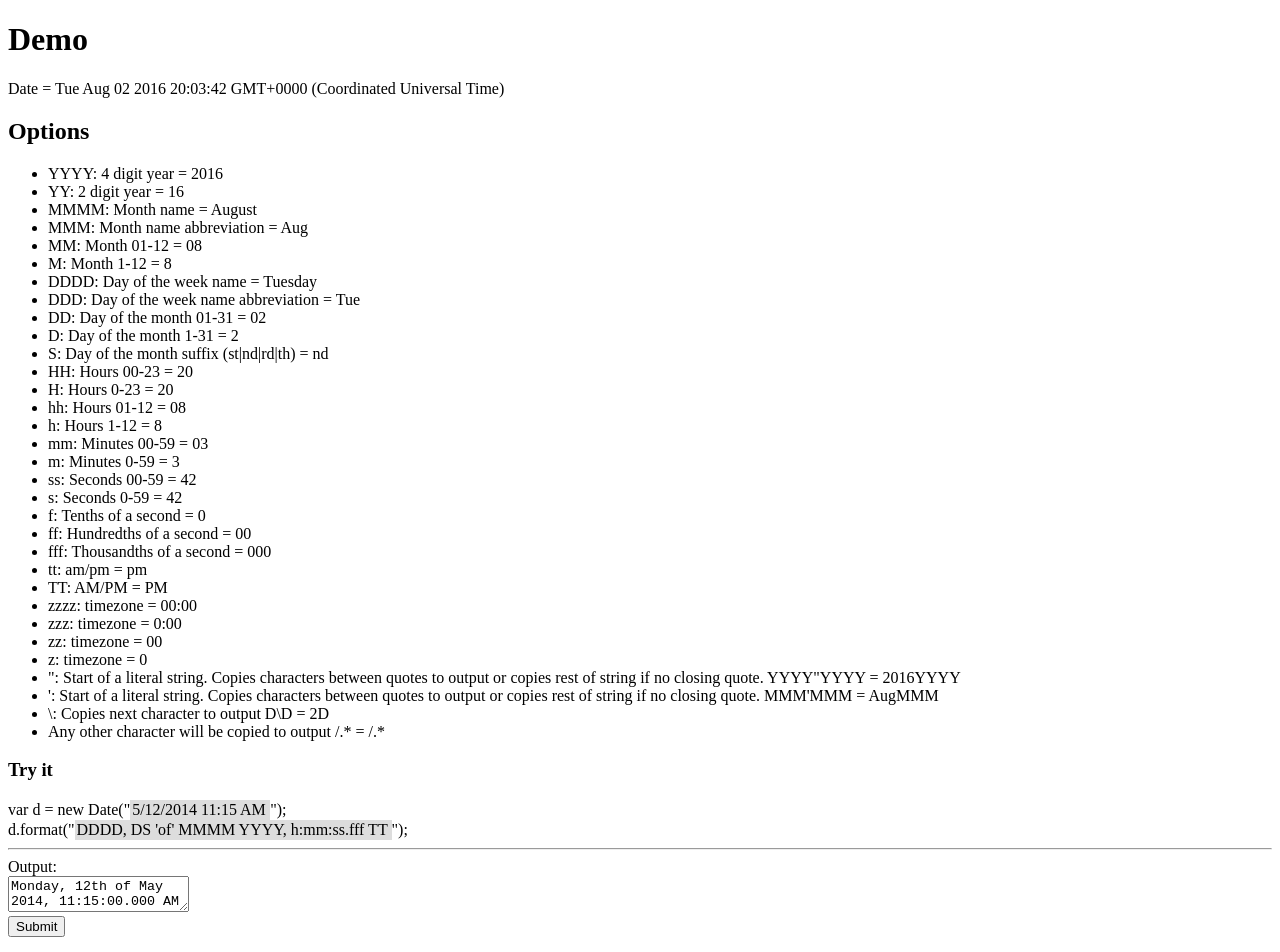
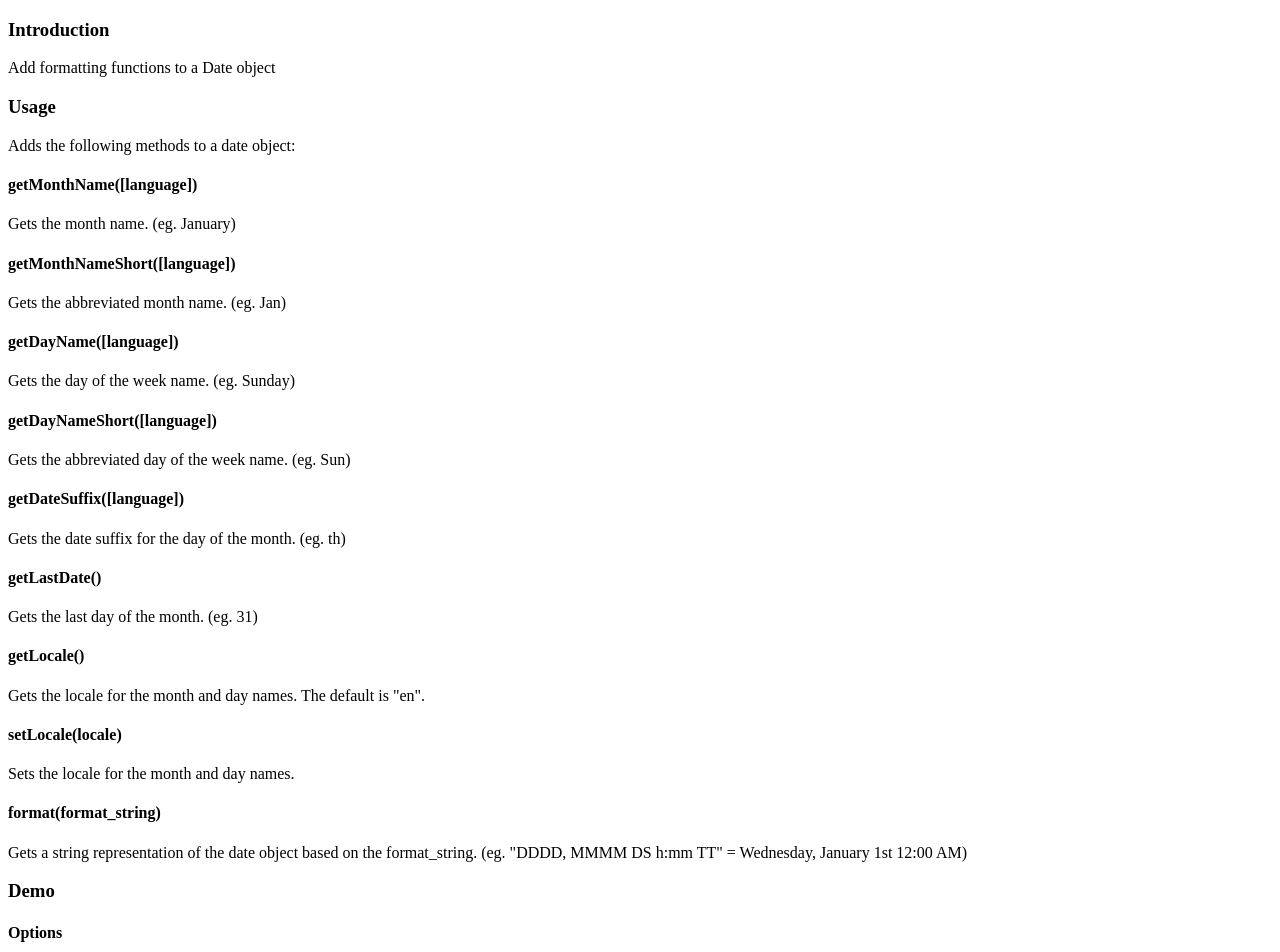
Before and after one commit to UziTech/js-date-format, a plain HTML site: page js-date-format.html in a window 1280 px wide. Shown: the top 952 px of the page. Drawn offline with Linux system fonts and the light colour scheme.

Commit message:
update html test

```diff
--- a/js-date-format.html
+++ b/js-date-format.html
@@ -1,13 +1,40 @@
-<!doctype html>
+<!DOCTYPE html>
 <html>
   <head>
-<title>js-date-format demo</title>
+    <meta charset='utf-8'>
+    <title>js-date-format</title>
+  </head>
+
+  <body>
+
+    <div class="container">
+      <section id="main_content">
+				<h3>Introduction</h3>
+				<p>Add formatting functions to a Date object</p>
+				<h3>Usage</h3>
+				<p>Adds the following methods to a date object:</p>
+				<h4>getMonthName([language])</h4>
+				Gets the month name. (eg. January)
+				<h4>getMonthNameShort([language])</h4>
+				Gets the abbreviated month name. (eg. Jan)
+				<h4>getDayName([language])</h4>
+				Gets the day of the week name. (eg. Sunday)
+				<h4>getDayNameShort([language])</h4>
+				Gets the abbreviated day of the week name. (eg. Sun)
+				<h4>getDateSuffix([language])</h4>
+				Gets the date suffix for the day of the month. (eg. th)
+				<h4>getLastDate()</h4>
+				Gets the last day of the month. (eg. 31)
+				<h4>getLocale()</h4>
+				Gets the locale for the month and day names. The default is "en".
+				<h4>setLocale(locale)</h4>
+				Sets the locale for the month and day names.
+				<h4>format(format_string)</h4>
+				Gets a string representation of the date object based on the format_string. (eg. "DDDD, MMMM DS h:mm TT" = Wednesday, January 1st 12:00 AM)
+				<h3>Demo</h3>
 				<script type="text/javascript" src="js-date-format.js"></script>
-</head>
-<body>
-  <h1>Demo</h1>
-    Date = <script type="text/javascript">document.write((new Date).toString());</script>
-  <h2>Options</h2>
+				<script type="text/javascript" src="locales/all.js"></script>
+				<h4>Options</h4>
 				<ul>
 					<li>YYYY: 4 digit year = <script type="text/javascript">document.write((new Date).format("YYYY"));</script></li>
 					<li>YY: 2 digit year = <script type="text/javascript">document.write((new Date).format("YY"));</script></li>
@@ -33,47 +60,53 @@
 					<li>fff: Thousandths of a second = <script type="text/javascript">document.write((new Date).format("fff"));</script></li>
 					<li>tt: am/pm = <script type="text/javascript">document.write((new Date).format("tt"));</script></li>
 					<li>TT: AM/PM = <script type="text/javascript">document.write((new Date).format("TT"));</script></li>
-    <li>zzzz: timezone = <script type="text/javascript">document.write((new Date).format("zzzz"));</script>
-    <li>zzz: timezone = <script type="text/javascript">document.write((new Date).format("zzz"));</script>
-    <li>zz: timezone = <script type="text/javascript">document.write((new Date).format("zz"));</script>
-    <li>z: timezone = <script type="text/javascript">document.write((new Date).format("z"));</script>
+					<li>zzzz: timezone = <script type="text/javascript">document.write((new Date).format("zzzz"));</script></li>
+					<li>zzz: timezone = <script type="text/javascript">document.write((new Date).format("zzz"));</script></li>
+					<li>zz: timezone = <script type="text/javascript">document.write((new Date).format("zz"));</script></li>
+					<li>z: timezone = <script type="text/javascript">document.write((new Date).format("z"));</script></li>
 					<li>": Start of a literal string. Copies characters between quotes to output or copies rest of string if no closing quote. YYYY"YYYY = <script type="text/javascript">document.write((new Date).format("YYYY\"YYYY"));</script></li>
 					<li>': Start of a literal string. Copies characters between quotes to output or copies rest of string if no closing quote. MMM'MMM = <script type="text/javascript">document.write((new Date).format("MMM'MMM"));</script></li>
 					<li>\: Copies next character to output D\D = <script type="text/javascript">document.write((new Date).format("D\\D"));</script></li>
 					<li>Any other character will be copied to output /.* = <script type="text/javascript">document.write((new Date).format("/.*"));</script></li>
 				</ul>
 				<h3>Try it</h3>
-  var d = new Date("<input id="date" value="5/12/2014 11:15 AM" style="border: 0 none;font-size:12pt; font-family:serif;background-color: #ddd" />");<br />
-  d.format("<input id="pattern" value="DDDD, DS 'of' MMMM YYYY, h:mm:ss.fff TT" style="border: 0 none;font-size:12pt; font-family:serif;background-color:#ddd" />");<br/>
-  <hr />
-  <div>Output:</div>
-  <textarea id="format" placeholder="Format" readonly></textarea><br/>
-  <button type="button" onclick="formatPattern();">Submit</button>
+				<p>
+					<label for="locales">Locale</label><br />
+					<select id="locales"></select><br />
+					<label for="pattern">Pattern:</label><br/>
+					<textarea id="pattern" placeholder="Pattern">DDDD, MMMM DS h:mm:ss.fff TT</textarea><br/>
+					<label for="format">Output:</label><br/>
+					<textarea id="format" placeholder="Format" readonly=""></textarea><br/>
 					<script type="text/javascript">
-    var pattern = document.getElementById("pattern");
-    var date = document.getElementById("date");
-    date.onkeyup = pattern.onkeyup = function(){
-      var span = document.createElement("span");
-      span.innerHTML = this.value;
-      document.body.appendChild(span);
-      this.style.width = (span.offsetWidth + 2) + "px";
-      document.body.removeChild(span);
-    };
-    pattern.onkeyup();
-    date.onkeyup();
-    function formatPattern(){
+						var locales = document.getElementById("locales");
 						var pattern = document.getElementById("pattern");
 						var format = document.getElementById("format");
-      var date = document.getElementById("date");
-      var d = new Date(date.value);
-      if(isNaN(d.getTime()))
-      {
-        format.value = "Invalid Date";
-      } else {
+						function formatPattern() {
+							var d = new Date();
 							format.value = d.format(pattern.value);
 						}
-    };
+						function changeLocale() {
+							var locale = locales.value;
+							Date.setLocale(locale);
+							formatPattern();
+						}
+						function setLocales() {
+							for (var locale in Date.locales) {
+								var option = document.createElement("option");
+								option.innerHTML = locale;
+								locales.appendChild(option);
+							}
+						}
+						pattern.addEventListener("change", formatPattern);
+						pattern.addEventListener("input", formatPattern);
+						locales.addEventListener("change", changeLocale);
+						setLocales();
 						formatPattern();
 					</script>
+				</p>
+
+			</section>
+
+		</div>
 	</body>
 </html>
```
Lines whose indentation alone changed are shown as unchanged.
